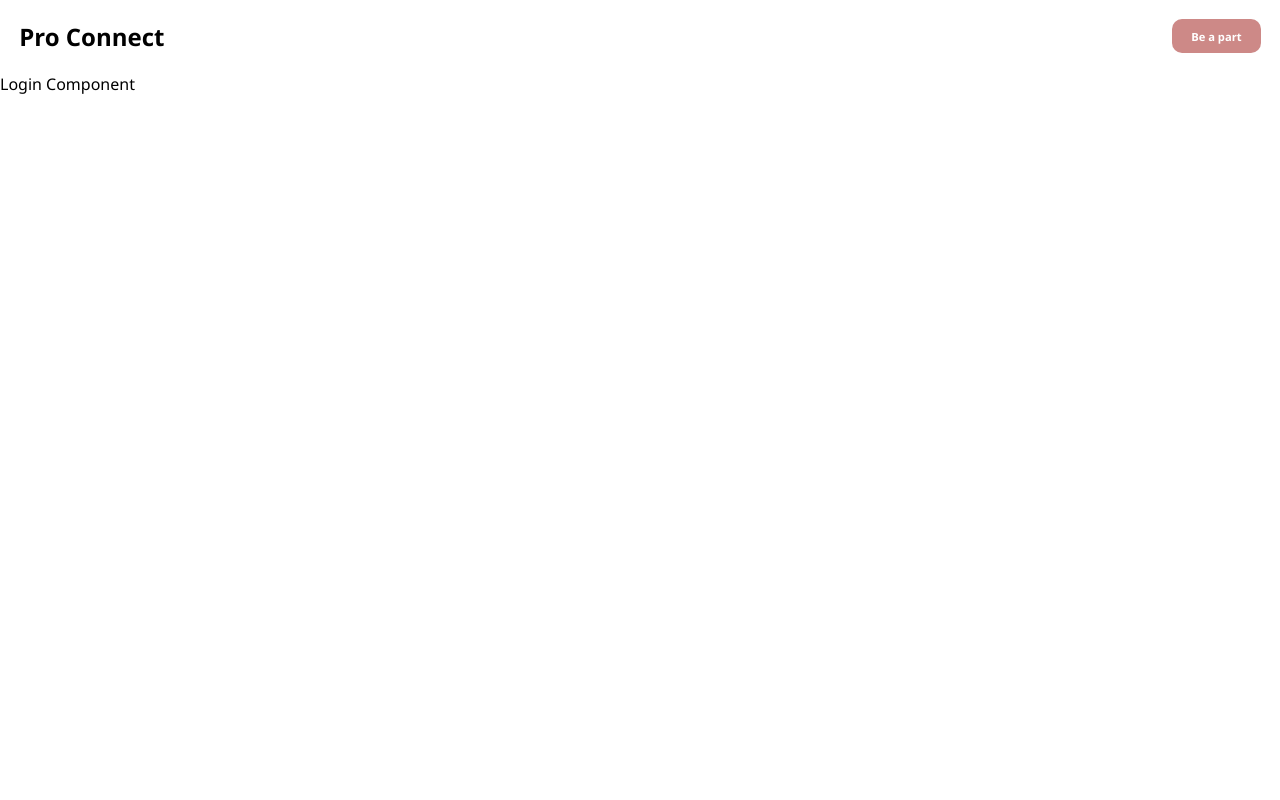
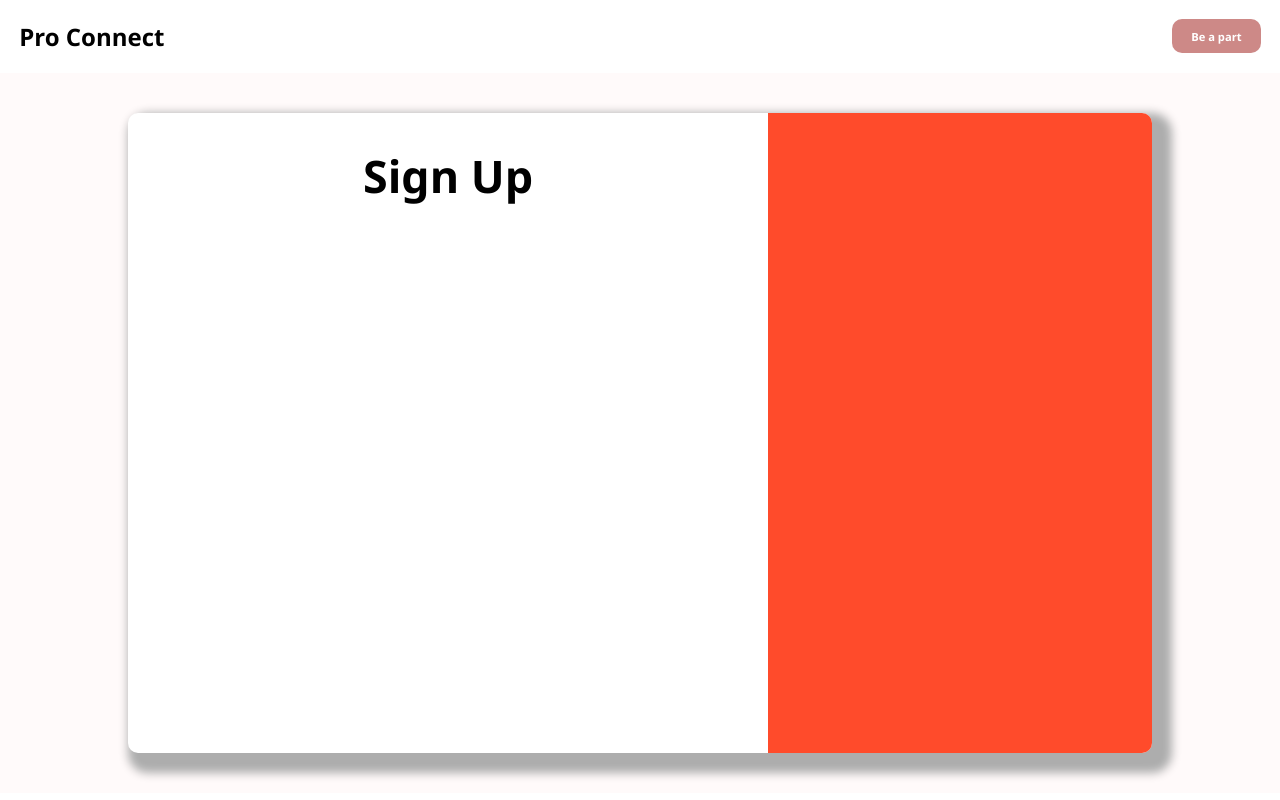
Before and after one commit to jaiprakash-vaishnav/CareerPoint, a Next.js app in the folder frontend/: page /login in a window 1280 px wide. Built offline with nearby package versions, Linux system fonts and the light colour scheme.

Commit message:
login page setup

```diff
--- a/frontend/src/pages/login/index.jsx
+++ b/frontend/src/pages/login/index.jsx
@@ -1,13 +1,29 @@
-import React from "react";
+import { useState, useEffect } from "react";
 import User from "@/layout/client/index.jsx";
-function LoginComponent(){
-    return (
-        <User>
-            <div>
-                Login Component
-            </div>
-        </User>
-    )
+import { useSelector } from "react-redux";
+import { useRouter } from "next/router";
+import styles from "./style.module.css";
+function LoginComponent() {
+  const authState = useSelector((state) => state.auth);
+  const router = useRouter();
+  const [userLoginMethod, setUserLoginMethod] = useState(false);
+  useEffect(() => {
+    if (authState.logedIn) {
+      router.push("/dashboard");
+    }
+  });
+  return (
+    <User>
+      <div className={styles.container}>
+        <div className={styles.cardContainer}>
+          <div className={styles.cardContainerLeft}>
+            <p className={styles.cardLeftHeading}> {userLoginMethod ? "Sign In" : "Sign Up"}</p>
+          </div>
+          <div className={styles.cardContainerRight}></div>
+        </div>
+      </div>
+    </User>
+  );
 }
 
 export default LoginComponent;
--- a/frontend/src/pages/login/style.module.css
+++ b/frontend/src/pages/login/style.module.css
@@ -0,0 +1,36 @@
+.container{
+    display: flex;
+    justify-content: center;
+    height: 90vh;
+    align-items: center;
+    background: snow;
+}
+
+.cardContainer{
+    height: 80vh;
+    display: flex;
+    border-radius: 10px;
+    overflow: hidden;
+    width: 80vw;
+    background: white;
+    box-shadow: 10px 10px 10px 10px rgb(173, 173, 173);
+}
+
+.cardContainerLeft{
+    flex: 0.6;
+    padding: 2rem;
+    text-align: center;
+}
+
+.cardLeftHeading{
+    font-weight: bold;
+    font-size: 2.8rem;
+}
+
+.cardContainerRight{
+    flex: 0.4;
+    background: #ff4b2b;
+    display: flex;
+    justify-content: center;
+    align-items: center;
+}
```
